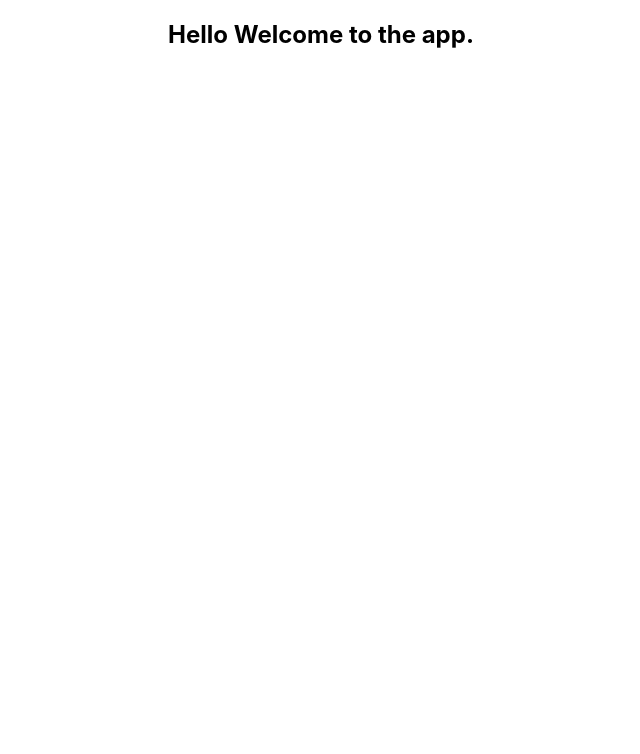
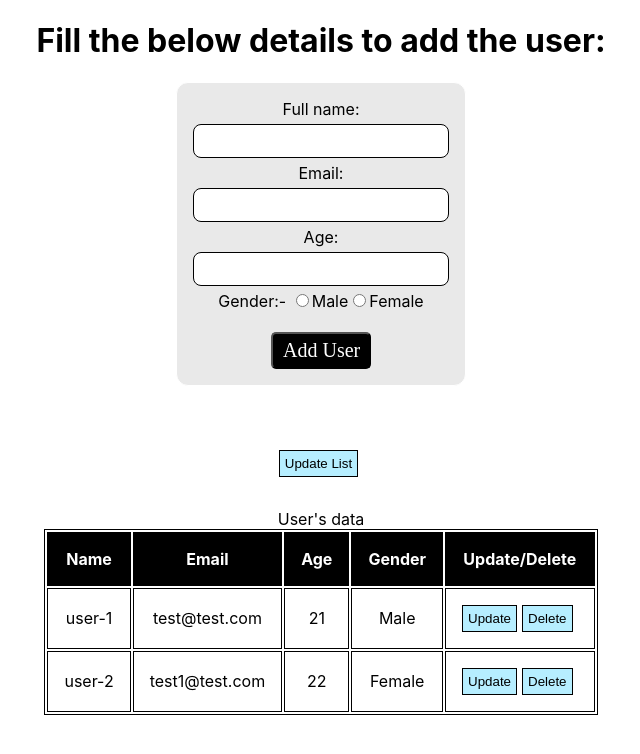
Before and after one commit to RavitejaBoddu/CRUD-example, a React (Create React App) app: page / in a window 1280 px wide. Shown: the top 754 px of the page, without its empty margins (319-959 px from the left). Built offline with nearby package versions, Linux system fonts and the light colour scheme.

Commit message:
Added the AddUser and UserList components

```diff
--- a/src/App.css
+++ b/src/App.css
@@ -2,37 +2,130 @@
   text-align: center;
 }
 
-.App-logo {
-  height: 40vmin;
-  pointer-events: none;
+body {
+  /* background: black; */
+  color: rgb(0, 0, 0);
 }
 
-@media (prefers-reduced-motion: no-preference) {
-  .App-logo {
-    animation: App-logo-spin infinite 20s linear;
-  }
+.main-container {
+  display: flex;
+  flex-direction: column;
 }
 
-.App-header {
-  background-color: #282c34;
-  min-height: 100vh;
+.right-container {
+  display: flex;
+  justify-content: center;
+  align-items: center;
+  flex-direction: column;
+  flex: 1;
+}
+
+.form-container {
   display: flex;
   flex-direction: column;
   align-items: center;
-  justify-content: center;
-  font-size: calc(10px + 2vmin);
-  color: white;
+
 }
 
-.App-link {
-  color: #61dafb;
+.form-container form {
+  display: flex;
+  flex-direction: column;
+  gap: 5px;
+  border: 1px solid rgb(255, 255, 255);
+  padding: 1rem;
+  border-radius: 12px;
+  font-size: 16px;
+  background: rgb(233, 233, 233);
+  color: rgb(0, 0, 0);
+}
+
+.input {
+  height: 30px;
+  width: 250px;
+  border: 1px solid black;
+  border-radius: 8px;
+  background: rgb(255, 255, 255);
+}
+
+.button-container {
+  display: flex;
+  justify-content: center;
+  margin-top: 1rem;
+}
+
+.button {
+  font-family: 'Gumela';
+  background: #000000;
+  color: white;
+  font-size: 20px;
+  border-radius: 5px;
+  padding: 5px 10px;
+  width: 100px;
+}
+
+.button:hover {
+  cursor: pointer;
+  color: #000000;
+  background: white;
+  border: 1px solid rgb(61, 58, 58);
 }
 
 @keyframes App-logo-spin {
   from {
     transform: rotate(0deg);
   }
+
   to {
     transform: rotate(360deg);
   }
 }
+
+.float {
+  animation-name: ani-float;
+  animation-duration: 3s;
+  animation-iteration-count: infinite;
+  animation-timing-function: ease-in-out;
+}
+
+@keyframes ani-float {
+  0% {
+    transform: translate(0, 0px);
+  }
+
+  50% {
+    transform: translate(0, 15px);
+  }
+
+  100% {
+    transform: translate(0, -0px);
+  }
+}
+
+.slide-left {
+  -webkit-animation: slide-left 0.5s cubic-bezier(0.250, 0.460, 0.450, 0.940) both;
+  animation: slide-left 0.5s cubic-bezier(0.250, 0.460, 0.450, 0.940) both;
+}
+
+@-webkit-keyframes slide-left {
+  0% {
+    -webkit-transform: translateX(150px);
+    transform: translateX(150px);
+  }
+
+  100% {
+    -webkit-transform: translateX(0);
+    transform: translateX(0);
+  }
+}
+
+@keyframes slide-left {
+  0% {
+    -webkit-transform: translateX(150px);
+    transform: translateX(150px);
+  }
+
+  100% {
+    -webkit-transform: translateX(0);
+    transform: translateX(0);
+  }
+}
--- a/src/App.js
+++ b/src/App.js
@@ -1,9 +1,12 @@
 import './App.css';
+import AddUser from './components/AddUser/AddUser';
+import UserList from './components/UserList/UserList';
 
 function App() {
   return (
     <div className="App">
-      <h2>Hello Welcome to the app.</h2>
+      <AddUser />
+      <UserList />
     </div>
   );
 }
--- /dev/null
+++ b/src/components/AddUser/AddUser.jsx
@@ -0,0 +1,77 @@
+import React, { useState } from "react";
+
+const AddUser = () => {
+    const [name, setName] = useState("");
+    const [email, setEmail] = useState("");
+    const [age, setAge] = useState("");
+    const [gender, setGender] = useState("");
+
+    const handleSubmit = (e) => {
+        e.preventDefault();
+        var data = new Object();
+
+        data.name = name;
+        data.email = email;
+        data.age = age;
+        data.gender = gender;
+
+        console.log(data);
+    }
+  return (
+    <div className="main-container">
+      <h1 className="slide-left">Fill the below details to add the user:</h1>
+      <div className="form-container">
+        <form name="myform" onSubmit={handleSubmit}>
+          <label htmlFor="name">Full name:</label>
+          <input
+              onChange={(e) => setName(e.target.value)}
+            type="text"
+            name="fullname"
+            id="uname"
+            className="input"
+          />
+          <label htmlFor="email">Email:</label>
+          <input
+              onChange={(e) => setEmail(e.target.value)}
+            type="email"
+            name="email"
+            id="email"
+            className="input"
+          />
+          <label htmlFor="age">Age:</label>
+          <input
+              onChange={(e) => setAge(e.target.value)}
+            type="number"
+            name="age"
+            id="pass"
+            className="input"
+          />
+          <div className="radio">
+            <span>Gender:- </span>
+            <input
+              onChange={(e) => setGender(e.target.value)}
+              type="radio"
+              id="male"
+              name="gender"
+              value="Male"
+            />
+            <label htmlFor="male">Male</label>
+            <input
+              onChange={(e) => setGender(e.target.value)}
+              type="radio"
+              id="female"
+              name="gender"
+              value="Female"
+            />
+            <label htmlFor="female">Female</label>
+          </div>
+          <div className="button-container">
+            <input type="submit" className="button" value="Add User" />
+          </div>
+        </form>
+      </div>
+    </div>
+  );
+};
+
+export default AddUser;
--- /dev/null
+++ b/src/components/UserList/UserList.css
@@ -0,0 +1,30 @@
+.user-list-container {
+  display: flex;
+  flex-direction: column;
+  gap: 2rem;
+  color: black;
+  justify-content: center;
+  align-items: center;
+  margin-top: 4rem;
+}
+
+table,
+th,
+td {
+  border: 1px solid black;
+}
+
+th {
+  background: black;
+  color: white;
+  padding: 1rem;
+}
+td {
+  padding: 1rem;
+}
+.userlist-btn {
+  margin-right: 5px;
+  padding: 5px;
+  border: 1px solid black;
+  background: rgb(182, 238, 255);
+}
--- /dev/null
+++ b/src/components/UserList/UserList.jsx
@@ -0,0 +1,46 @@
+import React from "react";
+import "./UserList.css";
+
+const UserList = () => {
+  return (
+    <div className="user-list-container">
+      <button className="userlist-btn">Update List</button>
+      <table>
+        <caption>User's data</caption>
+        <thead>
+          <tr>
+            <th>Name</th>
+            <th>Email</th>
+            <th>Age</th>
+            <th>Gender</th>
+            <th>Update/Delete</th>
+          </tr>
+        </thead>
+        <tbody>
+          <tr>
+            <td>user-1</td>
+            <td>test@test.com</td>
+            <td>21</td>
+            <td>Male</td>
+            <td>
+              <button className="userlist-btn">Update</button>
+              <button className="userlist-btn">Delete</button>
+            </td>
+          </tr>
+          <tr>
+            <td>user-2</td>
+            <td>test1@test.com</td>
+            <td>22</td>
+            <td>Female</td>
+            <td>
+              <button className="userlist-btn">Update</button>
+              <button className="userlist-btn">Delete</button>
+            </td>
+          </tr>
+        </tbody>
+      </table>
+    </div>
+  );
+};
+
+export default UserList;
```
Also changed, not shown: src/components/AddUser/AddUser.css (added).
